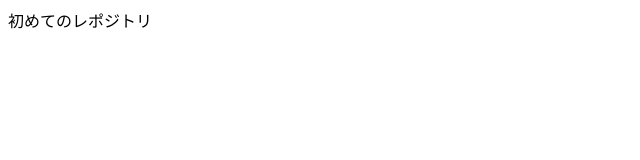
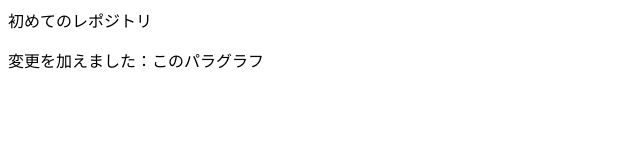
Before and after one commit to jet-web/yu-git-repo, a website: page index.html in a window 1280 px wide. Shown: the whole page, without its empty margins (0-640 px from the left). Drawn offline with Linux system fonts and the light colour scheme.

Commit message:
index.htmlを変更

```diff
--- a/index.html
+++ b/index.html
@@ -6,5 +6,6 @@
 </head>
 <body>
     <p>初めてのレポジトリ</p>
+    <p>変更を加えました：このパラグラフ</p>
 </body>
 </html>
```
